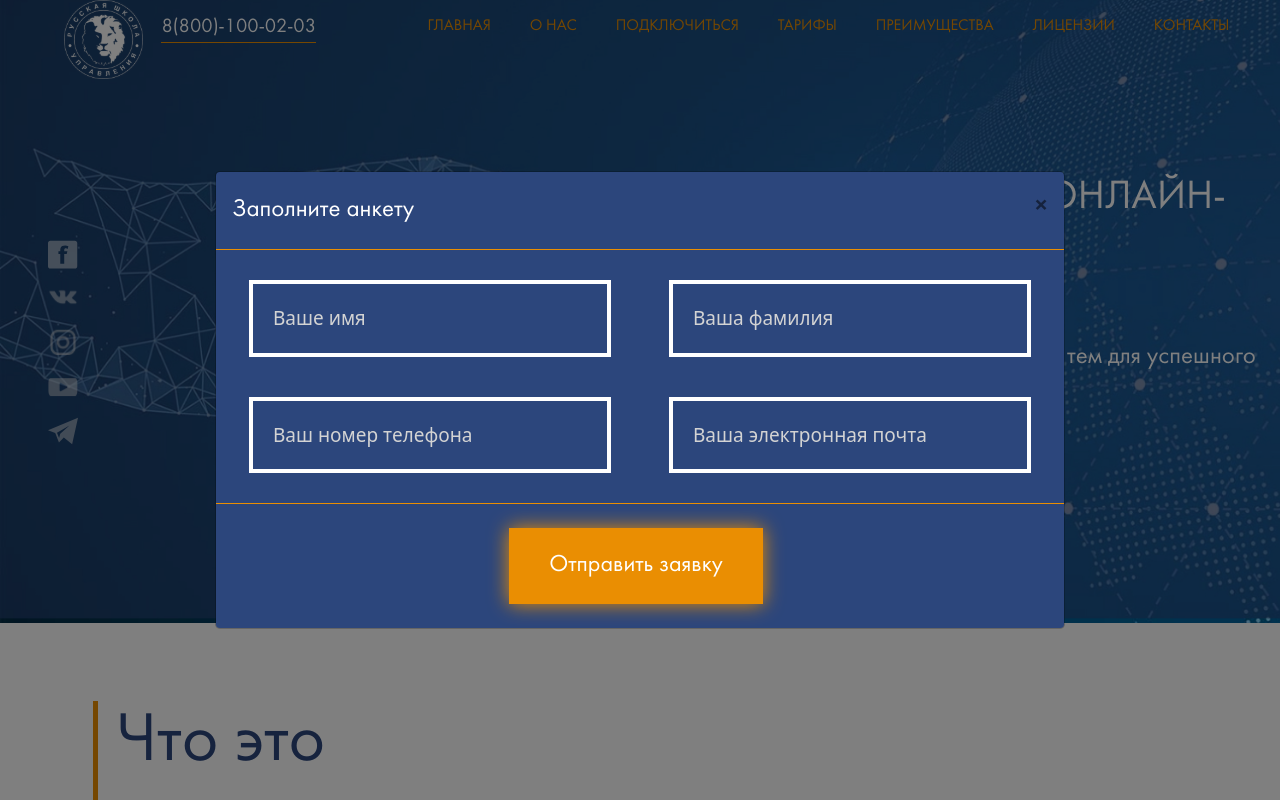
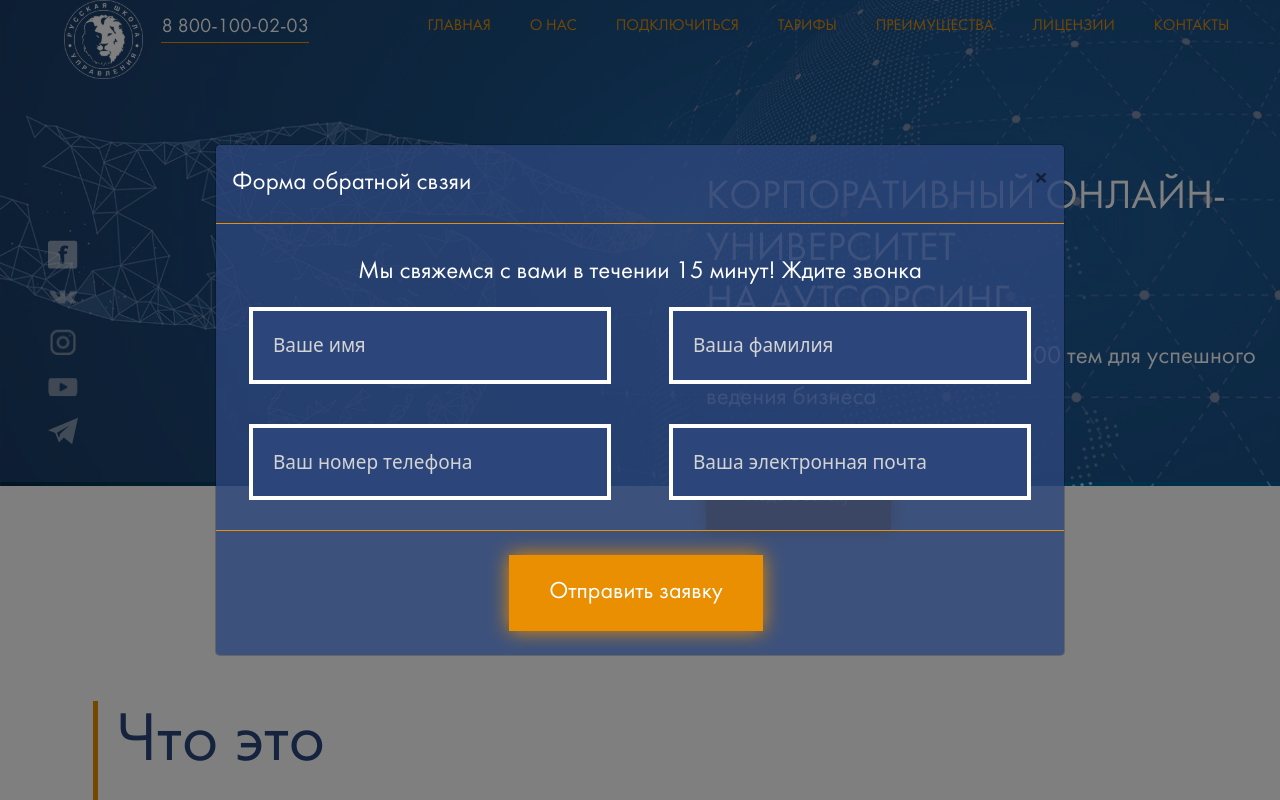
Before and after one commit to PistrunXvX/MBA-sites, a Svelte app: page / in a window 1280 px wide. Both pictures are taken after a click on the link "Подать заявку". Shown: the top 800 px of the page. Built offline with nearby package versions, Linux system fonts and the light colour scheme.

Commit message:
Djobe done

```diff
--- a/public/global.css
+++ b/public/global.css
@@ -714,16 +714,20 @@ html{
     }
 
     .youGet__block article{
-        background-size: 0px !important;
         padding-right: 0% !important;
         padding-left: 0% !important;
+        margin-top: 0% !important;
+
+        padding-top: 20% !important;
     }
 
-    .first__block, .thirty__block, .fifty__block,
-    .second__block, .fouty__block, .sixty__block{
+    .youGet__block .first__block, .youGet__block .thirty__block, .youGet__block .fifty__block,
+    .youGet__block .second__block, .youGet__block .fouty__block, .youGet__block .sixty__block{
         text-align: center !important;
+        background-image: url(/img/plus_mobile_icon.svg) !important;
+        background-position: 50% 5% !important;
+        background-size: 30px 30px !important;
     }
-
 
 
     /* Slider */
@@ -996,12 +1000,12 @@ html{
 }
 
 .animation-left_block{
-    animation: 2s ease-in-out 0s 1 alternate transforml;
+    animation: 2s ease-in-out 0.1s 1 backwards transforml;
 }
 
 
 .animation-right_block{
-    animation: 2.3s ease-in-out 0s 1 alternate transformr;
+    animation: 2.3s ease-in-out 0.1s 1 backwards transformr;
 }
 
 @keyframes transforml{
@@ -1028,13 +1032,13 @@ html{
 
 
 .first_animation{
-    animation: 2.1s ease-in-out 0s 1 alternate opacity;
+    animation: 0.7s ease-in-out 0s 1 backwards opacity;
 }
 .second_animation{
-    animation: 3.1s ease-in-out 0s 1 alternate opacity;
+    animation: 0.7s ease-in-out 0.7s 1 backwards opacity;
 }
 .third_animation{
-    animation: 4.1s ease-in-out 0s 1 alternate opacity;
+    animation: 0.7s ease-in-out 1.4s 1 backwards opacity;
 }
 
 
--- a/src/App.svelte
+++ b/src/App.svelte
@@ -44,10 +44,12 @@
             if (this.value.length == 2) this.value = ""
         } else setCursorPosition(this.value.length, this)
     };
-        let input = document.querySelector("#tel");
-        input.addEventListener("input", mask, false);
-        input.addEventListener("focus", mask, false);
-        input.addEventListener("blur", mask, false);
+        let input = document.querySelectorAll("#tel");
+		for (let elements of input) {
+			elements.addEventListener("input", mask, false);
+			elements.addEventListener("focus", mask, false);
+			elements.addEventListener("blur", mask, false);
+		}
     });
 
     // /Маска телефона
--- a/src/Footer.svelte
+++ b/src/Footer.svelte
@@ -17,8 +17,8 @@
                     <span class="title">
                         Контакты
                     </span>
-                    <span class="desc">г. Москва, м.Ботанический сад/м.ВДНХ,
-                        ул. Сельскохозяйственная, д.17, к. 5
+                    <span class="desc">г. Москва, м.Ботанический сад/м.ВДНХ, <br>
+                        ул. Сельскохозяйственная, д.17/5 <br>
                         тел.: <a href="tel:+74959805728" class="desc_number">+7(495) 980-57-28</a></span>
                 </div>
             </div>
--- a/src/Header.svelte
+++ b/src/Header.svelte
@@ -21,7 +21,7 @@
                 <span class="navbar-toggler-icon"></span>
               </button>
               <div class="phone__nav">
-                <a href="tel:+88001000203">+8(800)-100-02-03</a>
+                <a href="tel:+88001000203">+8 800-100-02-03</a>
               </div>
             </div>
           </nav>
@@ -30,7 +30,7 @@
         <div class="row dekstop__nav">
             <div class="col">
                 <nav>
-                    <a href="tel:+88001000203" class="desc_number">8(800)-100-02-03</a>
+                    <a href="tel:+88001000203" class="desc_number">8 800-100-02-03</a>
                     <ul>
                         <li><a href="#main">Главная</a></li>
                         <li><a href="#about_Us">О нас</a></li>
@@ -148,8 +148,9 @@
 
     .main__container{
         background-image: url(/img/header_img.jpg);
-        background-size: cover;
+        background-size: contain;
         background-repeat: no-repeat;
+        background-attachment: fixed;
     }
 
     .main__text{
--- a/src/ModalPopup.svelte
+++ b/src/ModalPopup.svelte
@@ -4,13 +4,18 @@
     <div class="modal-dialog modal-dialog-centered">
         <div class="modal-content">
             <div class="modal-header">
-                <h5 class="modal-title" id="modal__header__label">Заполните анкету</h5>
+                <h5 class="modal-title" id="modal__header__label">Форма обратной свзяи</h5>
                 <button type="button" class="close" data-dismiss="modal" aria-label="Close">
                     <span aria-hidden="true">&times;</span>
                 </button>
             </div>
             <form action="post">
                 <div class="modal-body">
+                    <div class="row">
+                        <div class="col">
+                            <p class="modal__text">Мы свяжемся с вами в течении 15 минут! Ждите звонка</p>
+                        </div>
+                    </div>
                     <div class="row">
                         <div class="col-xl-6 col-lg-6 col-md-6 col-sm-6">
                             <input type="text" placeholder="Ваше имя" required>
@@ -52,9 +57,15 @@
     }
 
     .modal-content {
-        background-color: $darkBlue;
+        background-color: rgba(44, 70, 124, 0.8);
 
         .modal-title {
+            font-family: $fbck;
+            color: $colorWhite;
+            font-size: 25px;
+        }
+
+        .modal__text{
             font-family: $fbck;
             color: $colorWhite;
             font-size: 25px;
--- a/src/YouCan.svelte
+++ b/src/YouCan.svelte
@@ -34,6 +34,7 @@
         background-image: url(/img/linear_img_youCan.jpg);
         background-size: cover;
         background-repeat: no-repeat;
+        background-attachment: fixed;
 
         h2{
             font-size:$blockTitleSize;
--- a/src/YouGet.svelte
+++ b/src/YouGet.svelte
@@ -101,6 +101,8 @@
 
         }
 
+
+
         h2{
             font-size: $blockTitleSize;
             font-family: $fbck;
```
Also changed, not shown: public/img/plus_mobile_icon.svg (added).
